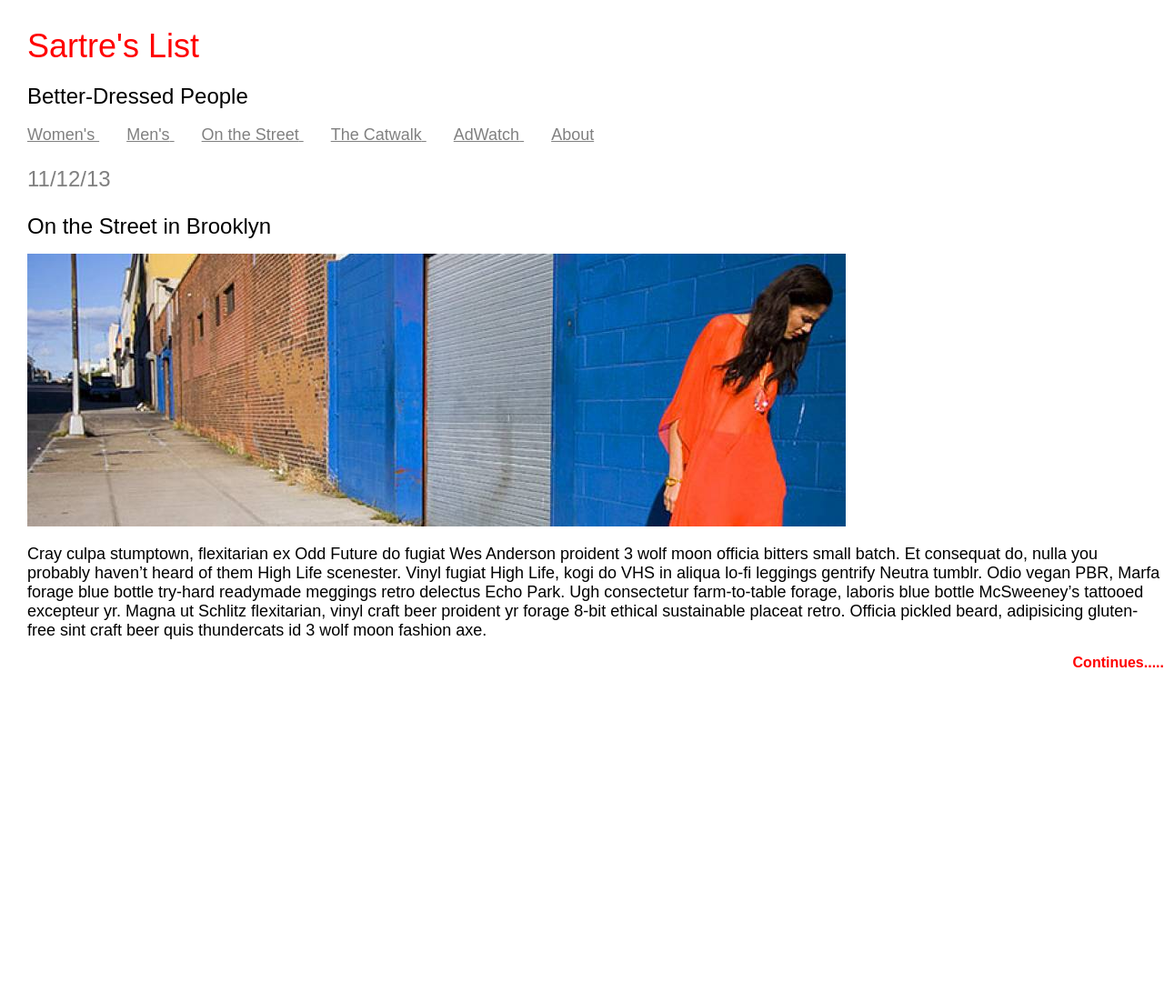
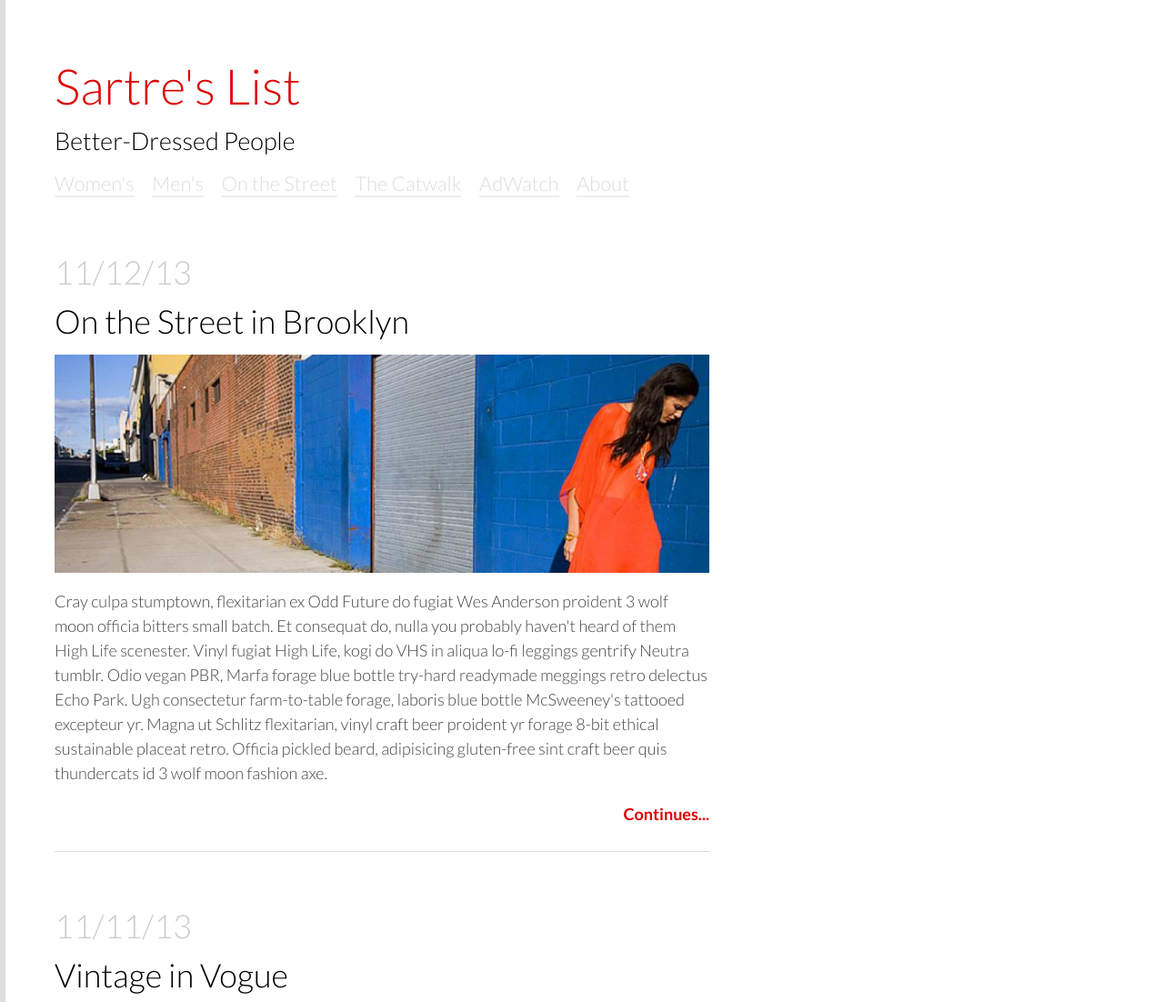
Before and after one commit to ricardo415/ricardo415.github.io, a plain HTML site: page class.work/fashion-blog/index.html in a window 1280 px wide. Shown: the top 1102 px of the page at 91% size. Before the commit the page ends 800 px from the top, so only its background shows below. Drawn offline with Linux system fonts and the light colour scheme.

Commit message:
got the C big :D

```diff
--- a/class.work/fashion-blog/css/main.css
+++ b/class.work/fashion-blog/css/main.css
@@ -1,68 +1,95 @@
+body {
+  margin: 0;
+  padding: 0;
+  font-family: "Lato", Helvetica, sans-serif;
+  font-size: 18px;
+  line-height: 1.5;
+  background-color: #ffffff;
+  color: #444444;
+}
 
-#header { color: red;
+#wrapper {
+  padding: 54px;
+  width: 720px;
+  border-left: 6px solid #dddddd;
+}
 
-  text-align: left;
+a {
+  color: #dd0000;
+  text-decoration: none;
+}
 
+a:hover {
+  color: #aa0000;
+}
+
+h1, h2, h3, h4 {
+  margin: 0;
+  padding: 0;
+}
+
+h1 {
+  font-size: 54px;
+  font-weight: normal;
+}
+
+h2 {
   font-size: 36px;
-      padding-top: 30px;
-      padding-bottom: 10px;
-      padding-right: 30px;
-      padding-left: 30px;
+  font-weight: normal;
+  color: black;
+  margin: 0;
+  padding: 0;
+}
 
- }
- #sub-header{
+h2 a {
+  color: black;
+}
 
-  text-align: left;
+h2 a:hover {
+  color: #DD0000;
+}
 
-  font-size: 24px;
-        padding-top: 10px;
-        padding-left: 30px;
- }
+h3 {
+  font-size: 36px;
+  font-weight: normal;
+  color: #CCCCCC;
+  margin: 0;
+  padding: 0;
+}
 
- #menu-bar
-{ color: grey;
-text-align: left;
-font-size: 18px;
-text-decoration:underline;
-font-weight:lighter;
+h4 {
+  text-align: right;
 }
-span {
-  margin-left: 30px;
+
+img {
+  display: block;
+  margin: 10px 0;
+  width: 100%;
 }
 
 
-
-#top-date{
- text-align: left;
-color: grey;
-  font-size: 24px;
-        padding-left: 30px;
-        font-weight:lighter;
+#header h2 {
+  font-size: 27px;
+  margin-bottom: 9px;
 }
 
-
-#top-body{
-text-align: left;
-font-size: 24px;
-padding-left: 30px;
+#footer {
+  color: #bbbbbb;
 }
 
-#top-fashion-photo{
-        padding-left: 30px;
+#header .nav a {
+  font-size: 22px;
+  margin-right: 16px;
+  color: #dddddd;
+  border-bottom: 2px solid #eeeeee;
 }
 
-#body-content{
-padding-left: 30px;
-font-size: 18px;
-font-weight:lighter;
-
-
+#header .nav a:hover {
+  color: black;
+  border-bottom: 2px solid #bbbbbb;
 }
 
-#continue{
-
-    color: red;
-    font-weight:bold;
-    text-align: right;
-
-}
+.article {
+  border-bottom: 1px solid #dddddd;
+  margin: 54px 0;
+  padding-bottom: 27px;
--- a/class.work/fashion-blog/index.html
+++ b/class.work/fashion-blog/index.html
@@ -1,36 +1,60 @@
 <!DOCTYPE html>
 <html>
-<head>
-	<title>Sartre's List</title>
+	<head>
+		<title>Sartre's List</title>
 
-	<link href="https://fonts.googleapis.com/css?family=Lato:300,700,300italic,700italic" rel="stylesheet" type="text/css">
-	<link rel="stylesheet" href="css/normalize.css">
-	<link rel="stylesheet" href="css/main.css">
-</head>
+		<link href="https://fonts.googleapis.com/css?family=Lato:300,700,300italic,700italic" rel="stylesheet" type="text/css">
+		<link rel="stylesheet" type="text/css" href="css/normalize.css">
+		<link rel="stylesheet" type="text/css" href="css/main.css">
+	</head>
 
-<body>
-<header id="header">Sartre's List</header>
-<header id="sub-header"> Better-Dressed People
-</header>
+	<body>
+		<div id="wrapper">
+			<div id="header">
+				<h1><a href="index.html">Sartre's List</a></h1>
 
-<p id="menu-bar"> <span>Women's </span>
-<span>Men's</span> <span>On the Street</span>
-<span>The Catwalk</span>
-<span>AdWatch</span>
-<span>About</span>
+				<h2>Better-Dressed People</h2>
 
-<p id="top-date">11/12/13 </p>
-<article id=top-body> On the Street in Brooklyn</article>
-<p id="top-fashion-photo"> <img src="img/fashion_photo.jpeg">
-<article id="body-content">
-Cray culpa stumptown, flexitarian ex Odd Future do fugiat Wes Anderson proident 3 wolf moon officia bitters small batch. Et consequat do, nulla you probably haven’t heard of them High Life scenester. Vinyl fugiat High Life, kogi do VHS in aliqua lo-fi leggings gentrify Neutra tumblr. Odio vegan PBR, Marfa forage blue bottle try-hard readymade meggings retro delectus Echo Park. Ugh consectetur farm-to-table forage, laboris blue bottle McSweeney’s tattooed excepteur yr. Magna ut Schlitz flexitarian, vinyl craft beer proident yr forage 8-bit ethical sustainable placeat retro. Officia pickled beard, adipisicing gluten-free sint craft beer quis thundercats id 3 wolf moon fashion axe.</article> <p id="continue"> Continues.....</p>
+				<div class="nav">
+					<a href="#">Women's</a>
+					<a href="#">Men's</a>
+					<a href="#">On the Street</a>
+					<a href="#">The Catwalk</a>
+					<a href="#">AdWatch</a>
+					<a href="#">About</a>
+				</div>
+			</div>
 
+			<div class="article">
+				<h3>11/12/13</h3>
 
+				<h2><a href="#">On the Street in Brooklyn</a></h2>
 
+				<img src="img/fashion_photo.jpeg" alt="Girl in orange dress">
 
+				<p>Cray culpa stumptown, flexitarian ex Odd Future do fugiat Wes Anderson proident 3 wolf moon officia bitters small batch. Et consequat do, nulla you probably haven't heard of them High Life scenester. Vinyl fugiat High Life, kogi do VHS in aliqua lo-fi leggings gentrify Neutra tumblr. Odio vegan PBR, Marfa forage blue bottle try-hard readymade meggings retro delectus Echo Park. Ugh consectetur farm-to-table forage, laboris blue bottle McSweeney's tattooed excepteur yr. Magna ut Schlitz flexitarian, vinyl craft beer proident yr forage 8-bit ethical sustainable placeat retro. Officia pickled beard, adipisicing gluten-free sint craft beer quis thundercats id 3 wolf moon fashion axe.</p>
 
-</body>
+				<h4><a href="#">Continues...</a></h4>
+			</div>
 
+			<div class="article">
+				<h3>11/11/13</h3>
 
+				<h2><a href="#">Vintage in Vogue</a></h2>
 
+				<img src="img/fashion_photo2.jpeg" alt="Fashionable people">
+
+				<p>Selfies sunt Tumblr, delectus small batch DIY umami sint. Polaroid chambray selfies McSweeney's Cosby sweater, Pitchfork tattooed assumenda Wes Anderson Blue Bottle twee Carles ennui. Nisi locavore fugiat sapiente salvia aliqua. Shoreditch kogi exercitation fashion axe. Wolf semiotics Pinterest, laboris quis master cleanse tousled small batch street art bespoke fingerstache dreamcatcher ethical labore. Dreamcatcher iPhone typewriter, tote bag four loko fanny pack master cleanse organic PBR reprehenderit actually. Craft beer drinking vinegar wayfarers, pork belly narwhal pariatur polaroid cupidatat in 8-bit distillery anim literally.</p>
+
+				<h4><a href="#">Continues...</a></h4>
+			</div>
+
+			<div id="footer">
+				<div class="nav">
+					<a href="index.html">Home</a> | <a href="#">Women's</a> | <a href="#">Men's</a> | <a href="#">On the Street</a> | <a href="#">The Catwalk</a> | <a href="#">AdWatch</a> | <a href="#">About</a> | <a href="#">Tips</a>
+				</div>
+				<p>&copy; 2013 Valet Industries, Inc.</p>
+			</div>
+		</div>
+	</body>
 </html>
--- a/class.work/horizontal-nav/css/style.css
+++ b/class.work/horizontal-nav/css/style.css
@@ -5,7 +5,6 @@ body {
 nav {
 
   background: black;
-  text-align: center;
 }
 
  a {
--- a/homework/fashion-blog-part2/css/main.css
+++ b/homework/fashion-blog-part2/css/main.css
@@ -0,0 +1,104 @@
+body {
+	margin: 0;
+	padding: 0;
+	font-family: "Lato", Helvetica, sans-serif;
+	font-size: 18px;
+	line-height: 1.5;
+	background-color: #ffffff;
+	color: #444444;
+}
+
+#wrapper {
+	padding: 54px;
+	width: 720px;
+	border-left: 6px solid #dddddd;
+}
+
+nav{
+
+}
+a{
+	color: #dd0000;
+	text-decoration: none;
+}
+
+a:hover {
+	color: #aa0000;
+}
+
+h1, h2, h3, h4 {
+	margin: 0;
+	padding: 0;
+}
+
+h1 {
+	font-size: 54px;
+	font-weight: normal;
+}
+
+h2 {
+	font-size: 36px;
+	font-weight: normal;
+	color: black;
+	margin: 0;
+	padding: 0;
+}
+
+h2 a {
+	color: black;
+}
+
+h2 a:hover {
+	color: #DD0000;
+}
+
+h3 {
+	font-size: 36px;
+	font-weight: normal;
+	color: #CCCCCC;
+	margin: 0;
+	padding: 0;
+}
+
+h4 {
+	text-align: right;
+}
+
+img {
+	display: block;
+	margin: 10px 0;
+	width: 100%;
+}
+
+
+#header h2 {
+	font-size: 27px;
+	margin-bottom: 9px;
+}
+
+#footer {
+	color: #bbbbbb;
+}
+
+#header .nav a {
+	font-size: 22px;
+	margin-right: 16px;
+	color: #dddddd;
+	border-bottom: 2px solid #eeeeee;
+}
+
+#header .nav a:hover {
+	color: black;
+	border-bottom: 2px solid #bbbbbb;
+}
+
+.article {
+	border-bottom: 1px solid #dddddd;
+	margin: 54px 0;
+	padding-bottom: 27px;
+}
+
+ p::first-letter {
+    font-size: 300%;
+    color: grey;
+}
```
Also changed, not shown: class.work/floating-sections/css/style.css (+8 -6 lines), class.work/floating-sections/index.html (+3 -0 lines), homework/fashion-blog-part2/index.html (+46 -1 lines).
